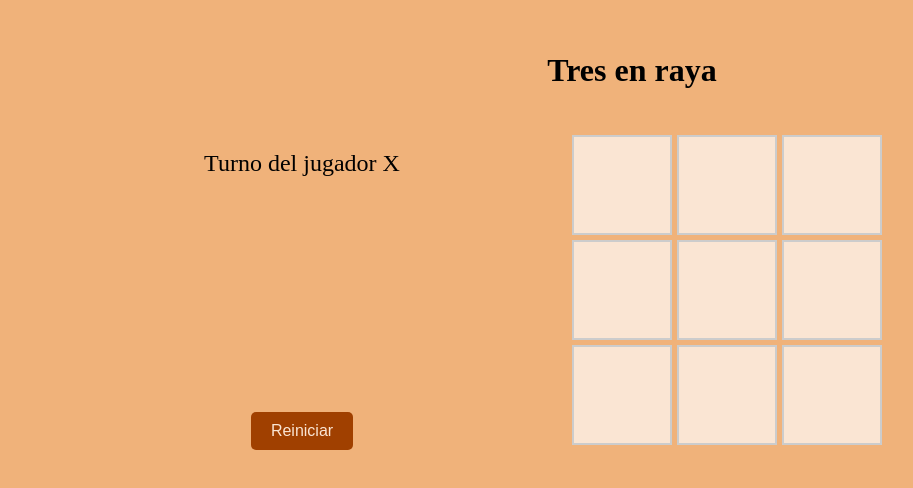
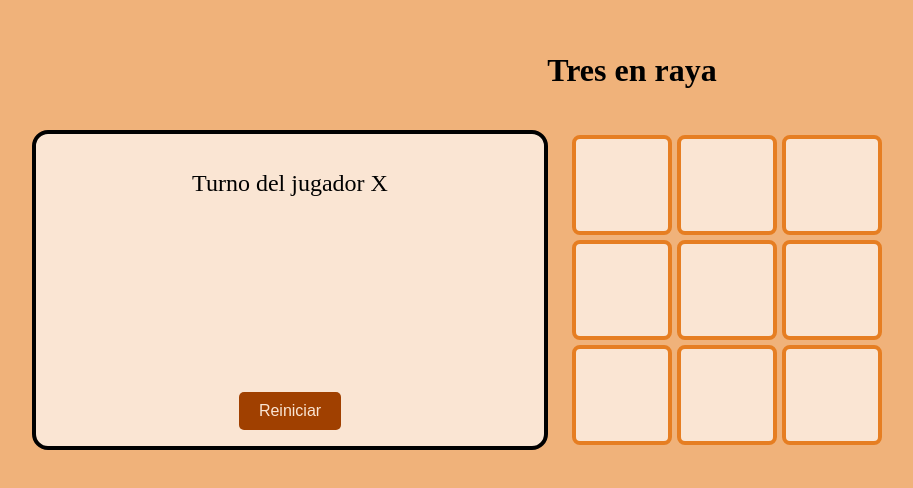
Before and after one commit to autosquash/tic-tac-toe-tauri, a React (Vite) app: page / in a window 1280 px wide. Shown: the part 150-638 px from the top of the page, without its empty margins (8-921 px from the left). Built offline with nearby package versions, Linux system fonts and the light colour scheme.

Commit message:
improve style and GUI layout

```diff
--- a/src/App.css
+++ b/src/App.css
@@ -25,11 +25,22 @@ body {
 .gui {
   min-width: 45%;
   align-self: center;
+  min-height: 40vh;
+  /* background-color: gray; */
+  display: flex;
+  justify-content: end;
+}
+
+.frame {
+  margin-right: 24px;
+  border: 4px solid black;
+  border-radius: 16px;
+  padding: 16px;
   display: flex;
   flex-direction: column;
   justify-content: space-between;
-  align-self: center;
-  min-height: 40vh;
+  background-color: #fae5d3;
+  flex-grow: 1;
 }
 
 .board {
@@ -43,14 +54,16 @@ body {
 .cell {
   font-size: 2rem;
   background: #fae5d3;
-  border: 2px solid #ccc;
+  border: 4px solid #e67e22;
+  border-radius: 8px;
   cursor: pointer;
-  transition: background 0.3s;
-  color: #d35400;
+  transition: background 0.5s, color 0.5s;
+  color: #fadbd8;
 }
 
 .cell:disabled {
   background: #fadbd8;
+  color: #d35400;
   cursor: default;
 }
 
@@ -72,3 +85,7 @@ body {
 .reset-button:hover {
   background: #af601a;
 }
+
+.reset-button:active {
+  background: #ca6f1e;
+}
--- a/src/App.tsx
+++ b/src/App.tsx
@@ -67,11 +67,13 @@ function App() {
       <h1>Tres en raya</h1>
       <div className="flex">
         <div className="gui">
-          <p className="status">{status}</p>
-          <div>
-            <button className="reset-button" onClick={resetGame}>
-              Reiniciar
-            </button>
+          <div className="frame">
+            <p className="status">{status}</p>
+            <div>
+              <button className="reset-button" onClick={resetGame}>
+                Reiniciar
+              </button>
+            </div>
           </div>
         </div>
         <div className="board">
```
